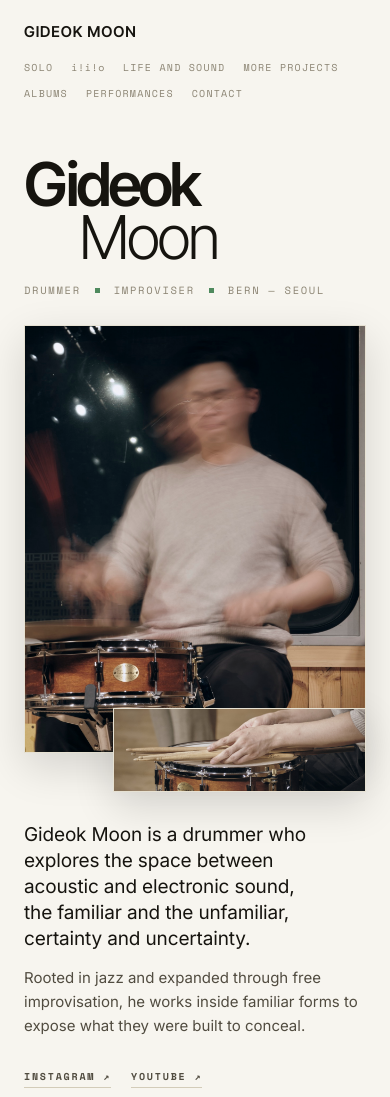
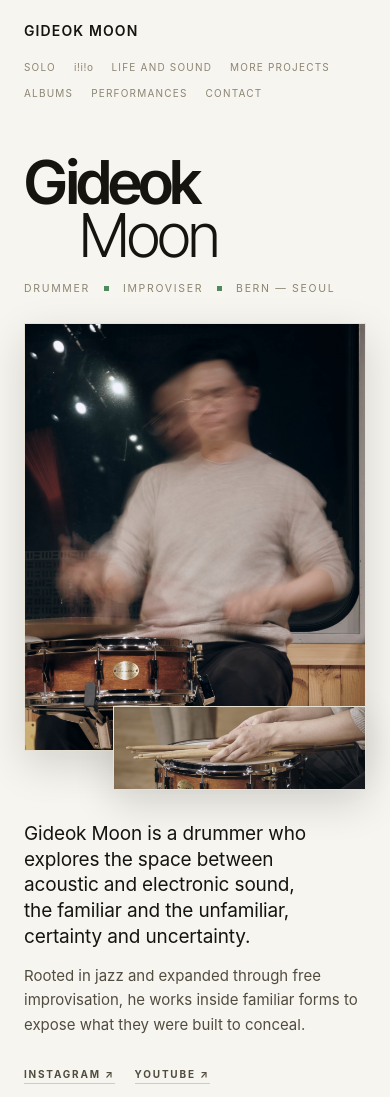
Before and after one commit to moong0312/gideokmoondrums, a plain HTML site: page home-draft.html in a window 390 px wide. Shown: the top 1097 px of the page. Drawn offline with nearby package versions, Linux system fonts and the light colour scheme.

Commit message:
Set the draft front page in one face: the system font
Everything except the masthead name now uses the platform's own face —
San Francisco on a Mac or iPhone, Segoe UI or Roboto elsewhere, Apple SD
Gothic Neo or Noto Sans KR for Hangul. The draft points the site's serif,
sans and mono tokens all at it, so the nav, labels, text, dates, project
names and footer read as one voice instead of four families. The name
stays Inter Tight, the one place the type is the image. Only Inter Tight
is still fetched from Google Fonts.

Co-Authored-By: Claude Opus 5.5 <noreply@anthropic.com>

```diff
--- a/home-draft.html
+++ b/home-draft.html
@@ -13,23 +13,26 @@
 
 <link rel="preconnect" href="https://fonts.googleapis.com">
 <link rel="preconnect" href="https://fonts.gstatic.com" crossorigin>
-<link href="https://fonts.googleapis.com/css2?family=Inter:wght@400;500;600&family=Inter+Tight:wght@300;400;500;600&family=Fraunces:ital,opsz,wght@0,9..144,300;0,9..144,400;0,9..144,500;1,9..144,300;1,9..144,400&family=Space+Mono:wght@400;700&display=swap" rel="stylesheet">
+<link href="https://fonts.googleapis.com/css2?family=Inter+Tight:wght@300;600&display=swap" rel="stylesheet">
 <link rel="stylesheet" href="assets/css/style.css">
 
 <style>
 /* ---- type -------------------------------------------------------------
-   A grotesk instead of the serif: Inter Tight for display, the tight-set
-   sibling of the Inter the body already uses, so the page reads as one
-   family. No italics, no swashes — weight does the contrast. Scoped to this
-   page; the rest of the site keeps Fraunces until this is decided. */
-:root{ --disp:"Inter Tight", "Inter", -apple-system, "Helvetica Neue", Arial, sans-serif; }
-.nav__id{ font-family:var(--disp); font-weight:600; font-size:15px; letter-spacing:.06em; }
-/* Inter's capital I is a bare stroke, so "Ieum" read as "leum". Inter's
-   cv08 alternate gives it serifs; Inter Tight, as Google serves it, lacks
-   the alternate — so running text is set in Inter, and Inter Tight is kept
-   for the masthead name, which has no capital I. */
-.px__lead, .nx__w, .pl__n{ font-feature-settings:"cv08" 1; }
-.px .eyebrow{ font-family:var(--mono); font-style:normal; font-weight:400; font-size:10px; letter-spacing:.16em; }
+   One family for everything but the masthead name: the system face, which on
+   a Mac or iPhone is San Francisco, and on Windows and Android the platform's
+   own equivalent. The site's three tokens — serif headings, mono labels, sans
+   body — all point at it here, so the nav, the labels, the footer and the
+   text read as one voice. Hangul falls to Apple SD Gothic Neo / Noto Sans KR.
+   The name keeps Inter Tight: it is the one place type is the image. */
+:root{
+  --sys:-apple-system, BlinkMacSystemFont, "SF Pro Text", "Segoe UI", Roboto, "Helvetica Neue", Arial,
+        "Apple SD Gothic Neo", "Noto Sans KR", sans-serif;
+  --serif:var(--sys); --sans:var(--sys); --mono:var(--sys);
+  --disp:"Inter Tight", -apple-system, "SF Pro Display", "Helvetica Neue", Arial, sans-serif;
+}
+.nav__id{ font-weight:600; font-size:14px; letter-spacing:.08em; }
+.eyebrow{ font-style:normal; font-weight:600; font-size:10px; letter-spacing:.14em; }
+.px__lead, .nx__w, .pl__n{ font-weight:500; }
 
 /* ---- the poster ---------------------------------------------------------
    The front page as a poster rather than a profile card: the name set large
```
